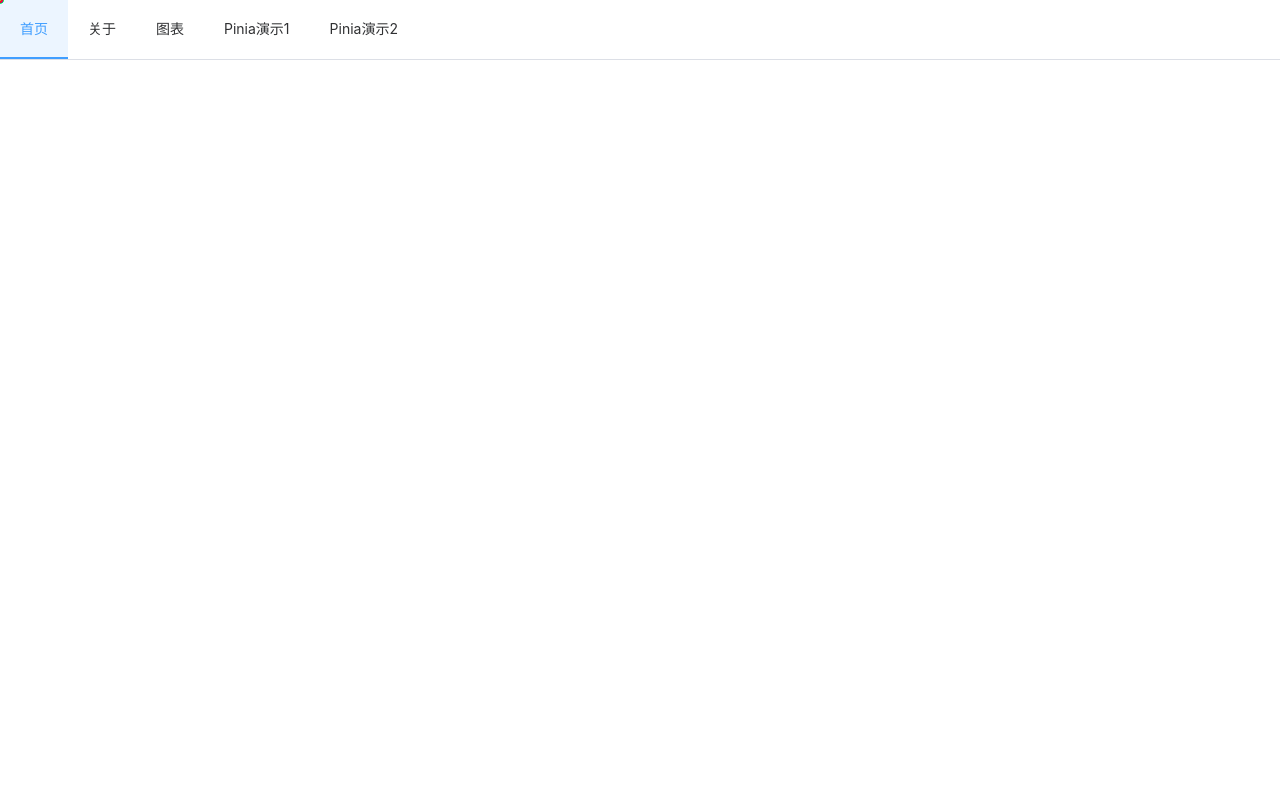
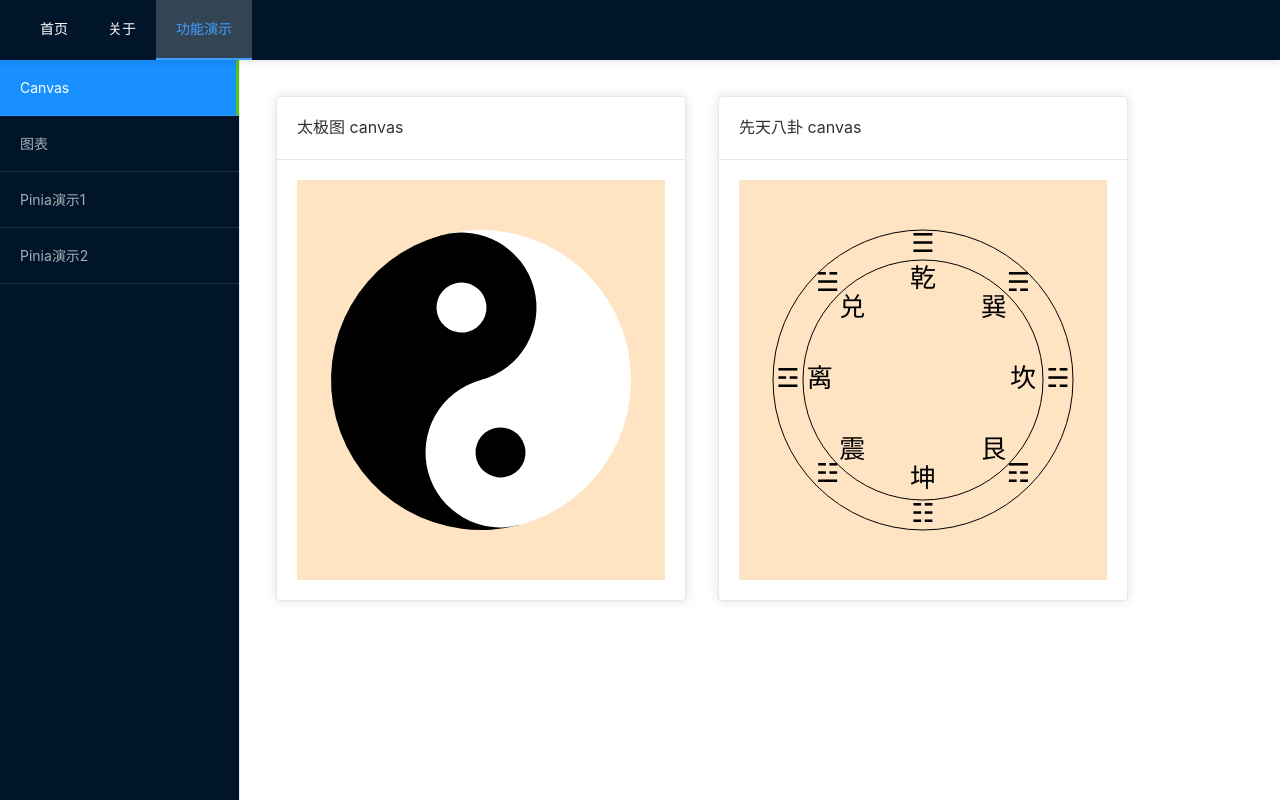
Before and after one commit to xunina/vue3-project-web, a Vue app: page /function-demo/canvas in a window 1280 px wide. Built offline with nearby package versions, Linux system fonts and the light colour scheme; the HTML template or start-up script is replaced by a standard one.

Commit message:
add left tree adjust router

```diff
--- a/src/App.vue
+++ b/src/App.vue
@@ -1,36 +1,11 @@
 <script setup lang="ts">
-import { computed } from 'vue'
-import { useRouter, RouterView, useRoute } from 'vue-router'
 import MouseParticles from '@/components/canvas/MouseParticles.vue'
-
-const router = useRouter()
-const route = useRoute()
-const activeIndex = computed(() => route.name?.toString() || 'home')
-
-// 过滤需要显示在菜单中的路由
-const menuRoutes = computed(() => {
-  return router
-    .getRoutes()
-    .filter((r) => r.meta?.showInMenu)
-    .sort((a, b) => (a.meta?.order || 0) - (b.meta?.order || 0))
-})
-
-const handleSelect = (key: string) => {
-  router.push({ name: key })
-}
 </script>
 
 <template>
-  <header>
-    <el-menu :default-active="activeIndex" mode="horizontal" @select="handleSelect">
-      <el-menu-item v-for="r in menuRoutes" :key="r.name" :index="r.name?.toString()">
-        {{ r.meta?.title || r.name }}
-      </el-menu-item>
-    </el-menu>
-  </header>
-
   <MouseParticles />
-  <RouterView />
+  <!-- 路由视图组件 -->
+  <router-view />
 </template>
 
 <style scoped>
--- /dev/null
+++ b/src/layout/TopMenu.vue
@@ -0,0 +1,78 @@
+<template>
+  <nav class="top-menu">
+    <el-menu
+      class="menu-nav"
+      mode="horizontal"
+      :default-active="activeIndex"
+      @select="handleSelect"
+    >
+      <el-menu-item v-for="menuRo in menuRoutes" :key="menuRo.name" :index="menuRo.name">
+        {{ menuRo.meta?.title || menuRo.name }}
+      </el-menu-item>
+    </el-menu>
+  </nav>
+</template>
+
+<script setup lang="ts">
+import { computed, defineProps } from 'vue'
+import { useRouter, useRoute } from 'vue-router'
+
+// 通过props接收父组件传递的菜单数据
+const props = defineProps<{
+  menuRoutes: any[]
+}>()
+
+const router = useRouter()
+const route = useRoute()
+
+// 使用props传递的菜单数据
+const menuRoutes = computed(() => props.menuRoutes)
+// 当前激活的路由
+const activeIndex = computed(() => {
+  const matched = route.matched
+  const topMenuNames = menuRoutes.value.map((item) => item.name)
+  for (let i = 0; i < matched.length; i++) {
+    if (topMenuNames.includes(matched[i]?.name)) {
+      return matched[i]?.name?.toString()
+    }
+  }
+
+  console.log(route.name?.toString(), route?.matched)
+  return route.name?.toString() || ''
+})
+
+const handleSelect = (key: string) => {
+  router.push({ name: key })
+}
+</script>
+
+<style scoped>
+.top-menu {
+  display: flex;
+  align-items: center;
+  height: 100%;
+  padding: 0 20px;
+}
+
+.menu-nav {
+  flex: 1;
+  border-bottom: none;
+  background-color: transparent;
+}
+
+.menu-nav .el-menu-item {
+  color: #fff;
+  border-bottom: 2px solid transparent;
+}
+
+.menu-nav .el-menu-item:hover {
+  background-color: rgba(255, 255, 255, 0.1);
+  color: #fff;
+}
+
+.menu-nav .el-menu-item.is-active {
+  background-color: rgba(255, 255, 255, 0.2);
+  border-bottom-color: #409eff;
+  color: #fff;
+}
+</style>
--- /dev/null
+++ b/src/layout/index.vue
@@ -0,0 +1,92 @@
+<template>
+  <div class="layout-container">
+    <!-- 顶部导航 -->
+    <header class="layout-header">
+      <TopMenu :menuRoutes="topMenuRoutes" />
+    </header>
+
+    <div class="layout-body">
+      <!-- 左侧边栏 -->
+      <aside class="layout-sidebar" v-if="leftMenuRoutes.length">
+        <leftTree :menuRoutes="leftMenuRoutes" />
+      </aside>
+
+      <!-- 主内容区域 -->
+      <main class="layout-main">
+        <RouterView />
+      </main>
+    </div>
+  </div>
+</template>
+
+<script setup lang="ts">
+import { computed } from 'vue'
+import { useRoute, useRouter, RouterView } from 'vue-router'
+import TopMenu from './TopMenu.vue'
+import leftTree from './leftTree.vue'
+
+const router = useRouter()
+const route = useRoute()
+
+// 获取顶部菜单数据 - 第一层路由
+const topMenuRoutes = computed(() => {
+  return router.getRoutes().filter((r) => r.meta?.showInMenu && r.path.split('/').length === 2)
+})
+
+// 获取左侧菜单数据 - 当前激活路由的子路由
+const leftMenuRoutes = computed(() => {
+  let targetParent = null
+  for (let i = 0; i < route.matched.length; i++) {
+    const record = route.matched[i]
+    if (record.meta?.isTopMenu) {
+      targetParent = record
+      break
+    }
+  }
+
+  if (!targetParent && route.matched.length > 0) {
+    targetParent = route.matched[0]
+  }
+
+  if (targetParent && targetParent.children) {
+    return targetParent.children.filter((r) => r.meta?.showInMenu)
+  }
+
+  return []
+})
+</script>
+
+<style scoped>
+.layout-container {
+  min-height: 100vh;
+  display: flex;
+  flex-direction: column;
+}
+
+.layout-header {
+  height: 60px;
+  background-color: #001529;
+  color: white;
+  box-shadow: 0 2px 8px rgba(0, 0, 0, 0.1);
+  z-index: 1000;
+}
+
+.layout-body {
+  flex: 1;
+  display: flex;
+}
+
+.layout-sidebar {
+  width: 240px;
+  background-color: #f5f5f5;
+  border-right: 1px solid #e8e8e8;
+  overflow-y: auto;
+}
+
+.layout-main {
+  flex: 1;
+  padding: 20px;
+  background-color: #fff;
+  overflow-y: auto;
+}
+</style>
--- /dev/null
+++ b/src/layout/leftTree.vue
@@ -0,0 +1,73 @@
+<template>
+  <nav class="left-tree">
+    <el-menu class="tree-nav" mode="vertical" :default-active="activeIndex" @select="handleSelect">
+      <el-menu-item
+        v-for="route in menuRoutes"
+        :key="route.name"
+        :index="route.name"
+        class="tree-item"
+      >
+        <span class="item-text">
+          {{ route.meta?.title || route.name }}
+        </span>
+      </el-menu-item>
+    </el-menu>
+  </nav>
+</template>
+
+<script setup lang="ts">
+import { computed, defineProps } from 'vue'
+import { useRouter, useRoute } from 'vue-router'
+
+// 通过props接收父组件传递的菜单数据
+const props = defineProps<{
+  menuRoutes: any[]
+}>()
+
+const router = useRouter()
+const route = useRoute()
+
+// 使用props传递的菜单数据
+const menuRoutes = computed(() => props.menuRoutes)
+
+// 当前激活的路由
+const activeIndex = computed(() => route.name?.toString())
+
+const handleSelect = (key: string) => {
+  router.push({ name: key })
+}
+</script>
+
+<style scoped>
+.left-tree {
+  height: 100%;
+  background-color: #001529;
+  color: #fff;
+}
+
+.tree-nav {
+  border-right: none;
+  background-color: transparent;
+}
+
+.tree-item {
+  color: rgba(255, 255, 255, 0.65);
+  border-bottom: 1px solid rgba(255, 255, 255, 0.1);
+}
+
+.tree-item:hover {
+  background-color: rgba(24, 144, 255, 0.1);
+  color: #fff;
+}
+
+.tree-item.is-active {
+  background-color: #1890ff;
+  color: #fff;
+  border-right: 3px solid #52c41a;
+}
+
+.item-text {
+  font-size: 14px;
+  font-weight: normal;
+}
+</style>
--- a/src/router/index.ts
+++ b/src/router/index.ts
@@ -1,58 +1,92 @@
 import { createRouter, createWebHistory } from 'vue-router'
 import HomeView from '../views/HomeView.vue'
+import Layout from '@/layout/index.vue'
 
 const router = createRouter({
   history: createWebHistory(import.meta.env.BASE_URL),
   routes: [
     {
       path: '/',
-      name: 'home',
+      component: Layout,
+      redirect: '/home', // 默认重定向到首页
+      children: [
+        {
+          path: 'home',
+          name: 'Home',
           component: HomeView,
           meta: {
+            isTopMenu: true,
             showInMenu: true,
             title: '首页',
-        order: 1
-      }
+            order: 1,
+          },
         },
         {
-      path: '/about',
-      name: 'about',
+          path: 'about',
+          name: 'About',
           component: () => import('../views/AboutView.vue'),
           meta: {
+            isTopMenu: true,
             showInMenu: true,
             title: '关于',
-        order: 2
-      }
+            order: 2,
+          },
         },
         {
-      path: '/echarts',
-      name: 'echarts',
+          path: 'function-demo',
+          name: 'FunctionDemo',
+          component: () => import('../views/FunctionDemo.vue'),
+          redirect: '/function-demo/echarts',
+          meta: {
+            isTopMenu: true,
+            showInMenu: true,
+            title: '功能演示',
+            order: 3,
+          },
+          children: [
+            {
+              path: 'canvas',
+              name: 'Canvas',
+              component: () => import('../views/CanvasView.vue'),
+              meta: {
+                showInMenu: true,
+                title: 'Canvas',
+                order: 1,
+              },
+            },
+            {
+              path: 'echarts',
+              name: 'Echarts',
               component: () => import('../views/EchartsView.vue'),
               meta: {
                 showInMenu: true,
                 title: '图表',
-        order: 3
-      }
+                order: 2,
+              },
             },
             {
-      path: '/pinia-demo1',
-      name: 'pinia-demo1',
+              path: 'pinia-demo1',
+              name: 'PiniaDemo1',
               component: () => import('../views/PiniaDemo1.vue'),
               meta: {
                 showInMenu: true,
                 title: 'Pinia演示1',
-        order: 4
-      }
+                order: 3,
+              },
             },
             {
-      path: '/pinia-demo2',
-      name: 'pinia-demo2',
+              path: 'pinia-demo2',
+              name: 'PiniaDemo2',
               component: () => import('../views/PiniaDemo2.vue'),
               meta: {
                 showInMenu: true,
                 title: 'Pinia演示2',
-        order: 5
-      }
+                order: 4,
+              },
+            },
+          ],
+        },
+      ],
     },
   ],
 })
--- /dev/null
+++ b/src/views/CanvasView.vue
@@ -0,0 +1,38 @@
+<script setup lang="ts">
+import TaiJiRotate from '@/components/canvas/TaiJiRotate.vue'
+import BaGuaXian from '@/components/canvas/BaGuaXian.vue'
+</script>
+
+<template>
+  <main class="card-ctn">
+    <el-card class="card-com">
+      <template #header>
+        <div>
+          <span> 太极图 canvas </span>
+        </div>
+      </template>
+      <TaiJiRotate></TaiJiRotate>
+    </el-card>
+    <el-card class="card-com">
+      <template #header>
+        <div>
+          <span>先天八卦 canvas</span>
+        </div>
+      </template>
+      <BaGuaXian></BaGuaXian>
+    </el-card>
+  </main>
+</template>
+
+<style lang="css" scoped>
+.card-ctn {
+  display: flex;
+  flex-wrap: wrap;
+  justify-content: flex-start;
+  align-items: center;
+}
+.card-com {
+  max-width: 410px;
+  margin: 1rem;
+}
+</style>
--- /dev/null
+++ b/src/views/FunctionDemo.vue
@@ -0,0 +1,11 @@
+<template>
+  <div>
+    <router-view></router-view>
+  </div>
+</template>
+
+<script setup lang="ts">
+// 功能演示页面容器，子路由将在这里显示
+</script>
+
+<style scoped></style>
--- a/src/views/HomeView.vue
+++ b/src/views/HomeView.vue
@@ -1,38 +1,7 @@
-<script setup lang="ts">
-import TaiJiRotate from '@/components/canvas/TaiJiRotate.vue'
-import BaGuaXian from '@/components/canvas/BaGuaXian.vue'
-</script>
+<script setup lang="ts"></script>
 
 <template>
-  <main class="card-ctn">
-    <el-card class="card-com">
-      <template #header>
-        <div>
-          <span> 太极图 canvas </span>
-        </div>
-      </template>
-      <TaiJiRotate></TaiJiRotate>
-    </el-card>
-    <el-card class="card-com">
-      <template #header>
-        <div>
-          <span>先天八卦 canvas</span>
-        </div>
-      </template>
-      <BaGuaXian></BaGuaXian>
-    </el-card>
-  </main>
+  <div></div>
 </template>
 
-<style lang="css" scoped>
-.card-ctn {
-  display: flex;
-  flex-wrap: wrap;
-  justify-content: flex-start;
-  align-items: center;
-}
-.card-com {
-  max-width: 410px;
-  margin: 1rem;
-}
-</style>
+<style lang="css" scoped></style>
```
Lines whose indentation alone changed are shown as unchanged.
